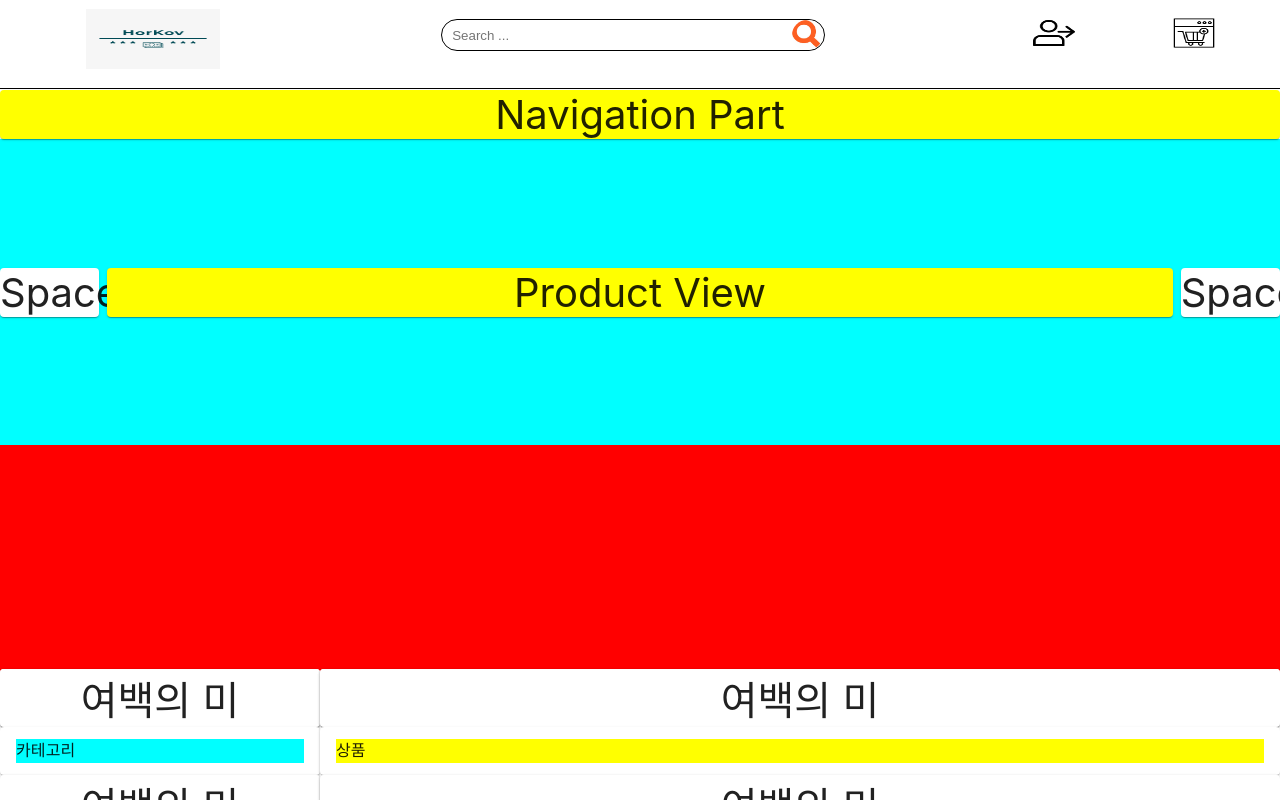
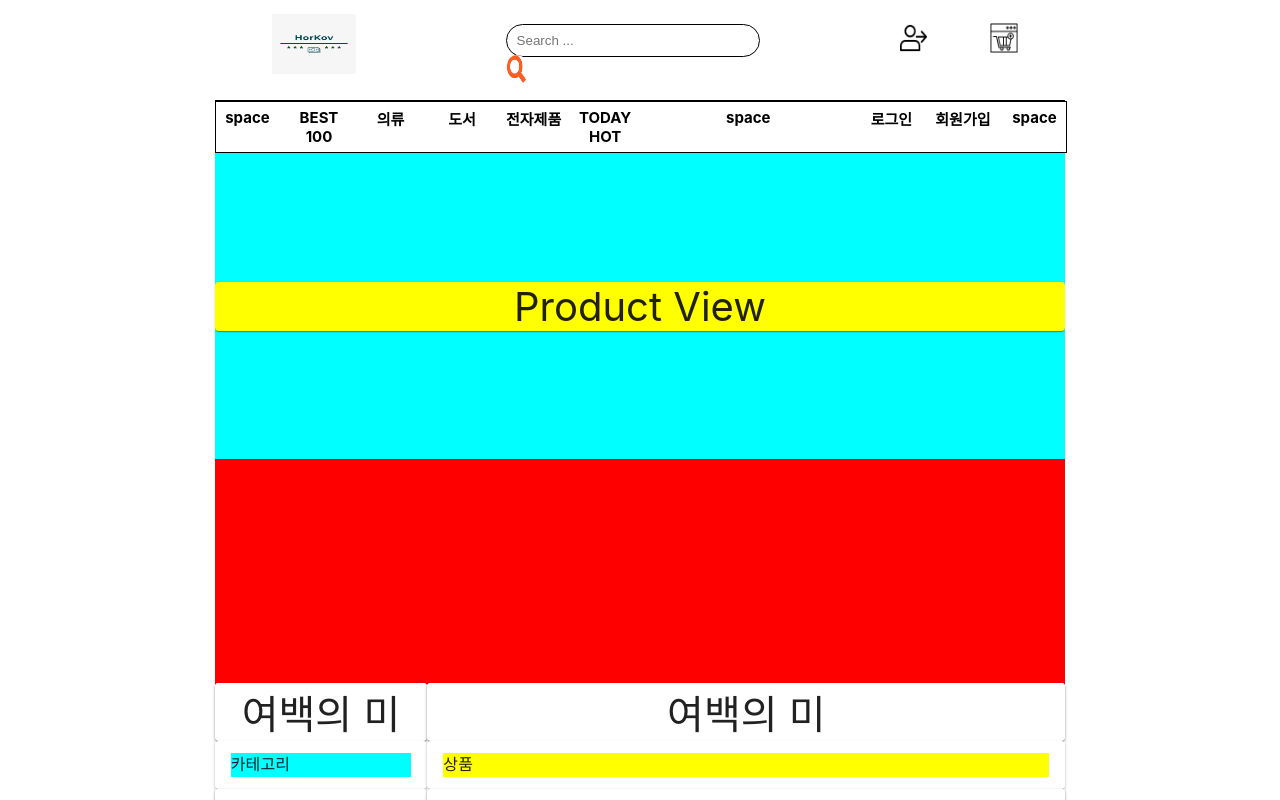
Before and after one commit to ewhdtls0/MALL-with-react-boot, a React (Create React App) app in the folder frontend/: page / in a window 1280 px wide. Shown: the top 800 px of the page. Built offline with nearby package versions, Linux system fonts and the light colour scheme.

Commit message:
Navi_DONE

```diff
--- a/frontend/src/App.js
+++ b/frontend/src/App.js
@@ -1,13 +1,21 @@
 import React, {Component} from 'react';
 import Header from './layout/Header';
 import Body from './layout/Body';
+import Grid from '@material-ui/core/Grid';
+
 
 class App extends Component{
   render(){
     return(
       <div>
-        <Header/>
-        <Body/>
+        <Grid container spacing={1}>
+          <Grid item xs={2}></Grid>
+          <Grid item xs={8}>
+            <Header/>
+            <Body/>
+          </Grid>
+          <Grid item xs={2}></Grid>
+        </Grid>
       </div>
     );
   }
--- a/frontend/src/layout/Header.js
+++ b/frontend/src/layout/Header.js
@@ -1,7 +1,5 @@
 import React from 'react';
 import styled from 'styled-components';
-import oc from 'open-color';
-import Paper from '@material-ui/core/Paper';
 import Grid from '@material-ui/core/Grid';
 
 import horkov from './img/logo.png';
@@ -14,7 +12,7 @@ const Wrapper = styled.div`
     display: flex;
     position: flex;
     align-items: center;
-    height: 88px;
+    height: 100px;
     width: 100%;
     top: 0px;
     z-index: 5;
--- a/frontend/src/layout/HotProductV.js
+++ b/frontend/src/layout/HotProductV.js
@@ -2,6 +2,7 @@ import React from 'react';
 import styled from 'styled-components';
 import Paper from '@material-ui/core/Paper';
 import Grid from '@material-ui/core/Grid';
+import oc from 'open-color';
 
 const Wrapper = styled.div`
     display: flex;
@@ -31,14 +32,8 @@ const HotProductV = () => (
     <Wrapper>
         <div style={width100}>
             <Grid container spacing={1}>
-                <Grid item xs={1}>
-                    <Paper>Space</Paper>
-                </Grid>
-                <Grid item xs={10}>
+                <Grid item xs={12}>
                     <Paper style={workingPart}>Product View</Paper>
-                </Grid>
-                <Grid item xs={1}>
-                    <Paper>Space</Paper>
                 </Grid>
             </Grid>
         </div>
--- a/frontend/src/layout/Navi.js
+++ b/frontend/src/layout/Navi.js
@@ -15,9 +15,11 @@ const Wrapper = styled.div`
     z-index: 5;
 
     background: white;
-    color: white;
+    color: black;
 
-    font-size: 40px;
+    border: 1px solid black;
+    font-weight: bold;
+    font-size: 15px;
 `;
 
 const width100 = {
@@ -32,9 +34,16 @@ const Navi = () => (
     <Wrapper>
         <div style={width100}>
             <Grid container spacing={1}>
-                <Grid item xs={12}>
-                    <Paper style={workingPart}>Navigation Part</Paper>
-                </Grid>
+                <Grid item xs={1}>space</Grid>
+                <Grid item xs={1}>BEST 100</Grid>
+                <Grid item xs={1}>의류</Grid>
+                <Grid item xs={1}>도서</Grid>
+                <Grid item xs={1}>전자제품</Grid>
+                <Grid item xs={1}>TODAY HOT</Grid>
+                <Grid item xs={3}>space</Grid>
+                <Grid item xs={1}>로그인</Grid>
+                <Grid item xs={1}>회원가입</Grid>
+                <Grid item xs={1}>space</Grid>
             </Grid>
         </div>
 
```
Also changed, not shown: 1 other file (tests, documents, lock files or other folders).
